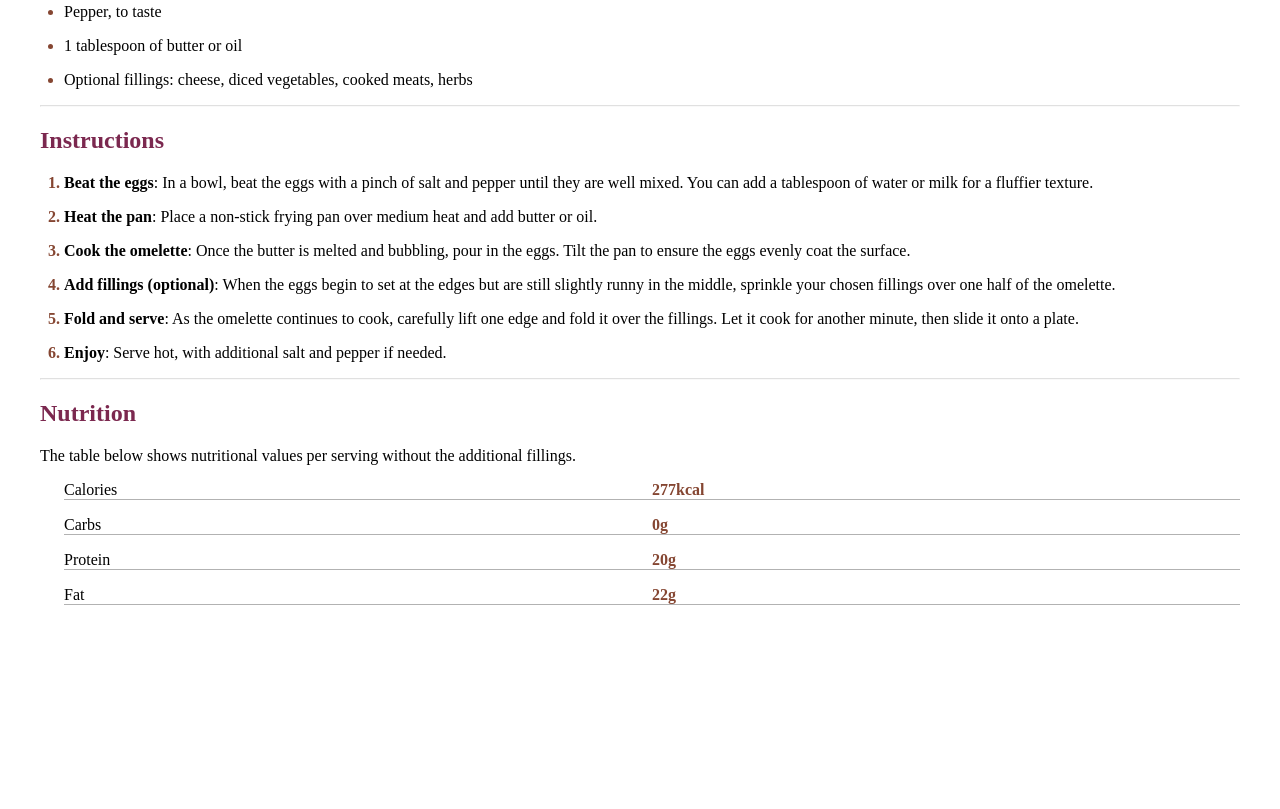
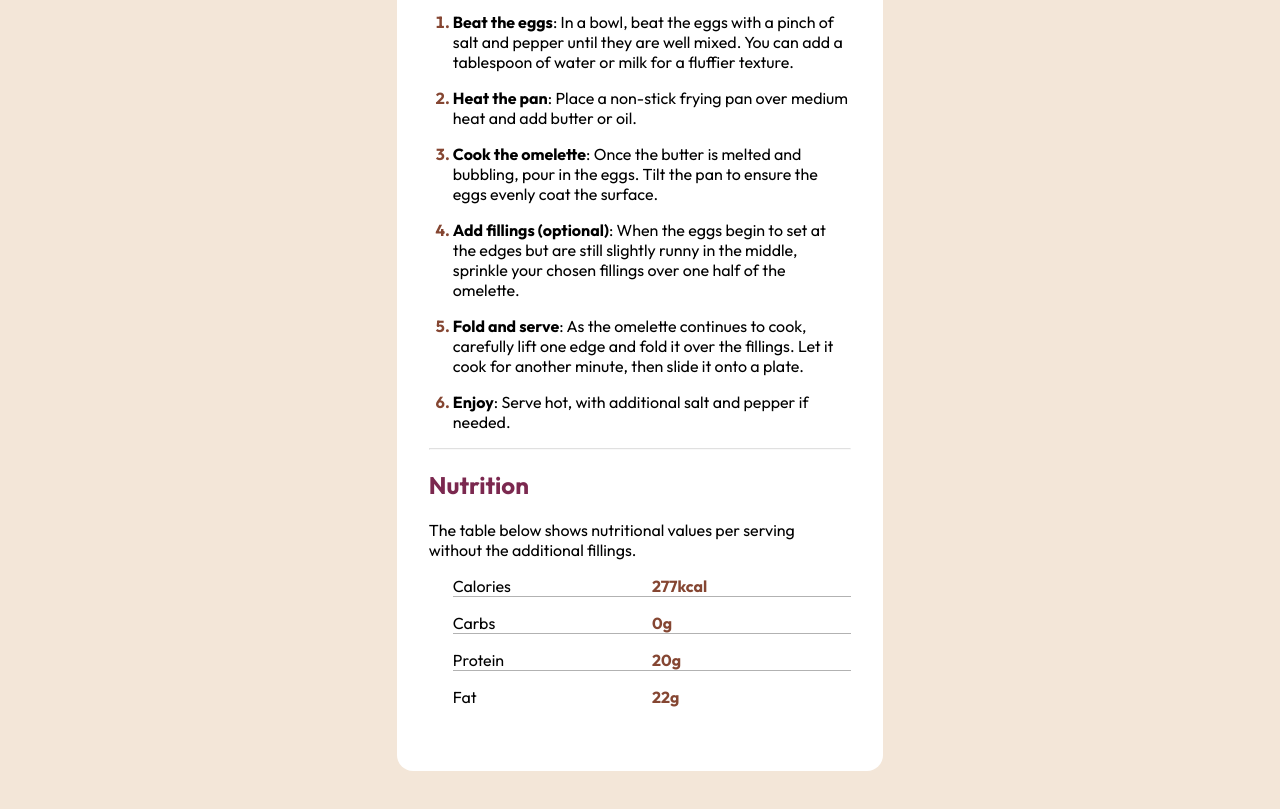
Before and after one commit to Arcloan/Recipe-page, a plain HTML site: page index.html in a window 1280 px wide. Shown: the part 1060-1869 px from the top of the page. Before the commit the page ends 1737 px from the top, so only its background shows below. Drawn offline with Linux system fonts and the light colour scheme.

Commit message:
final commit

```diff
--- a/index.html
+++ b/index.html
@@ -9,6 +9,13 @@
   <title>Frontend Mentor | Recipe page</title>
 
   <!-- Feel free to remove these styles or customise in your own stylesheet 👍 -->
+  <style>
+    @import url('https://fonts.googleapis.com/css2?family=Young+Serif&display=swap');
+  </style>
+  <style>
+    @import url('https://fonts.googleapis.com/css2?family=Outfit:wght@100..900&display=swap');
+  </style>
+
   <style>
     .attribution { font-size: 11px; text-align: center; }
     .attribution a { color: hsl(228, 45%, 44%); }
--- a/styles.css
+++ b/styles.css
@@ -18,7 +18,10 @@ body {
     display: flex;
     align-items: center;
     justify-content: center;
-    padding: 2em
+    background-color: var(--eggshell);
+    font-family: "Outfit", sans-serif;
+    padding: 5em;
+
 }
 
 img {
@@ -26,11 +29,17 @@ img {
     border-radius: 1em;
 }
 
+h1 {
+    font-family: "Young serif", sans-serif;
+    font-weight: lighter;
+}
+
 .preparation {
     padding-inline: 2em;
     padding-block: 1em;
     background-color: var(--rose-white);
     margin-block: 2em;
+    border-radius: 1em;
 }
 
 li {
@@ -59,6 +68,10 @@ h2, h3 {
     border-bottom: 1px solid hsla(0, 0%, 0%, 0.3);
 }
 
+.two-column li:last-child, .two-column li:nth-child(4){
+    border-bottom: 0px;
+}
+
 .two-column li::marker {
     content: "";
 }
@@ -71,3 +84,10 @@ h2, h3 {
 hr {
     opacity: 0.3;
 }
+
+.container {
+    width: 38vi;
+    padding: 2em;
+    background-color: var(--white);
+    border-radius: 1em;
+}
```
Lines whose indentation alone changed are shown as unchanged.
